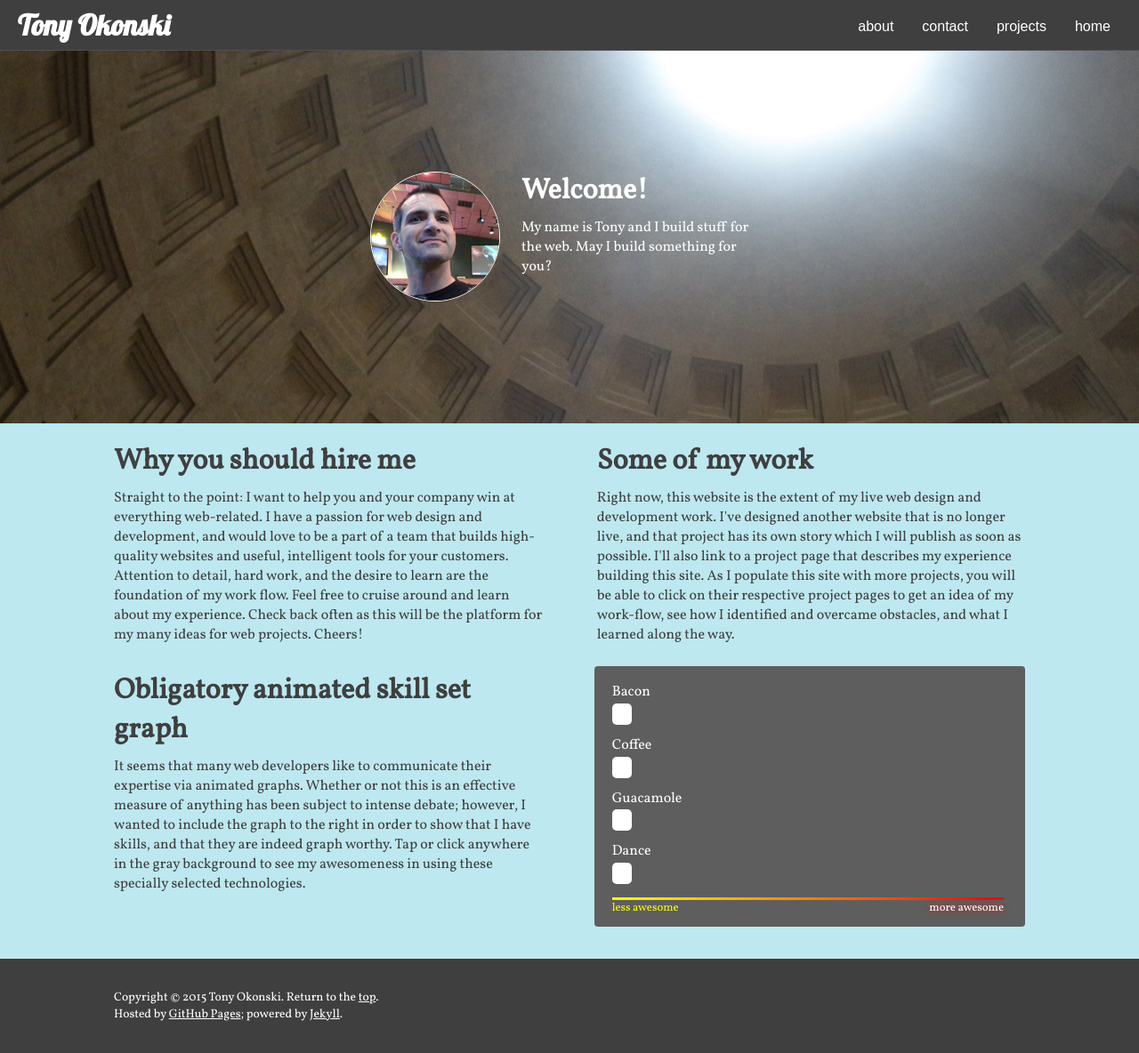
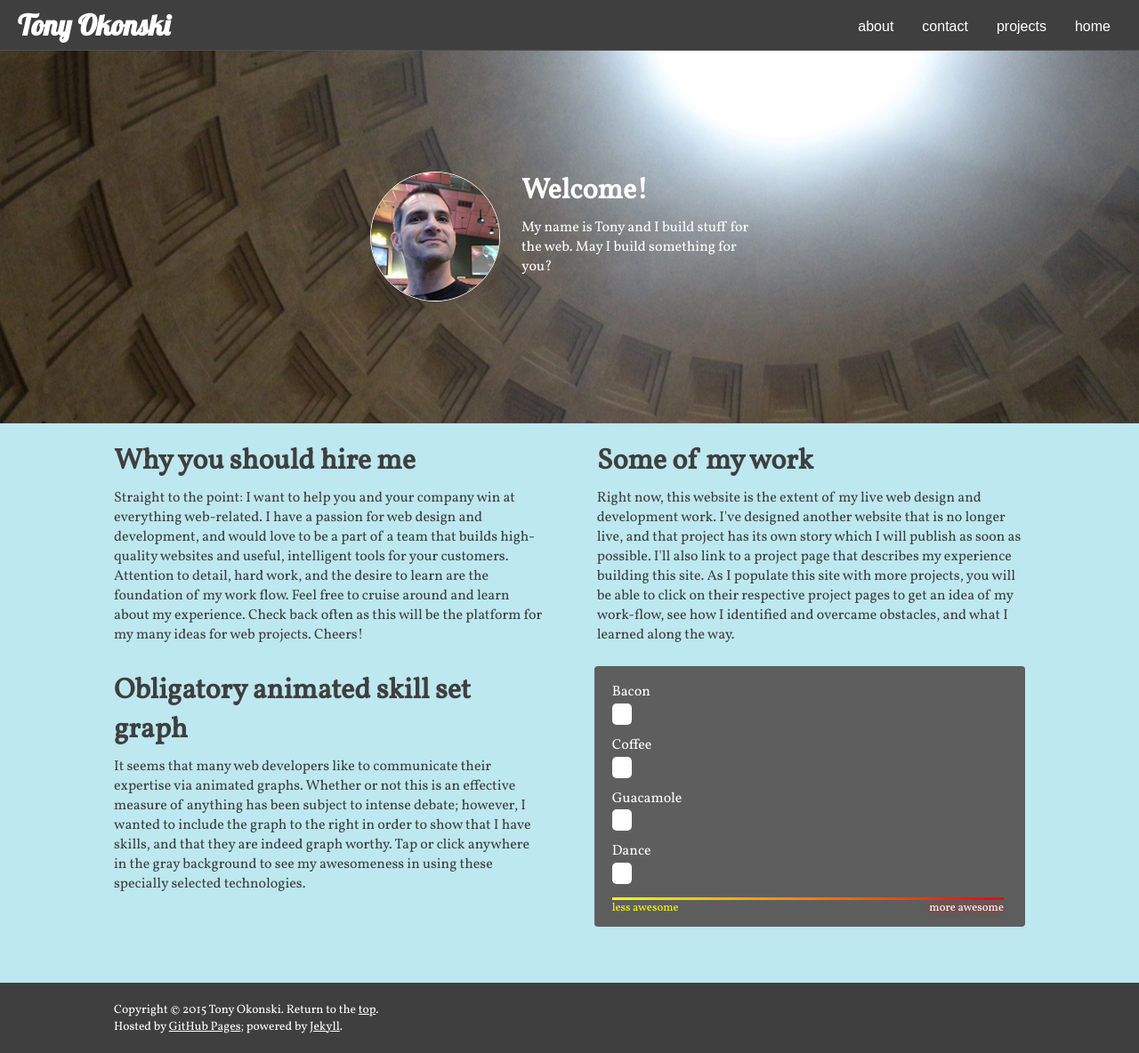
Before and after one commit to tonyokonski/tonyokonski.github.io, a Jekyll site: the page built from index.html, in a window 1280 px wide and 1184 px high. Shown: the whole window at 89% size. Built offline with Jekyll 4.4.1, drawn with Linux system fonts in a browser that asks for light colours.

Commit message:
Footer style cleanup

```diff
--- a/css/styles.css
+++ b/css/styles.css
@@ -1,3 +1,5 @@
+/* test */
+
 html {
 	height: 100%;
 }
@@ -97,7 +99,7 @@
 	width: 80%;
 	max-width: 75em;
 	overflow: hidden;
-	padding-bottom: 8.125em;
+	padding-bottom: 6.125em;
 }
 
 #main-section h1 {
@@ -126,7 +128,7 @@
 	color: white;
 	overflow: hidden;
 	clear: both;
-	padding: 2em 0; /* for testing */
+	padding: 1em 0; /* for testing */
 }
 
 footer p {
```
